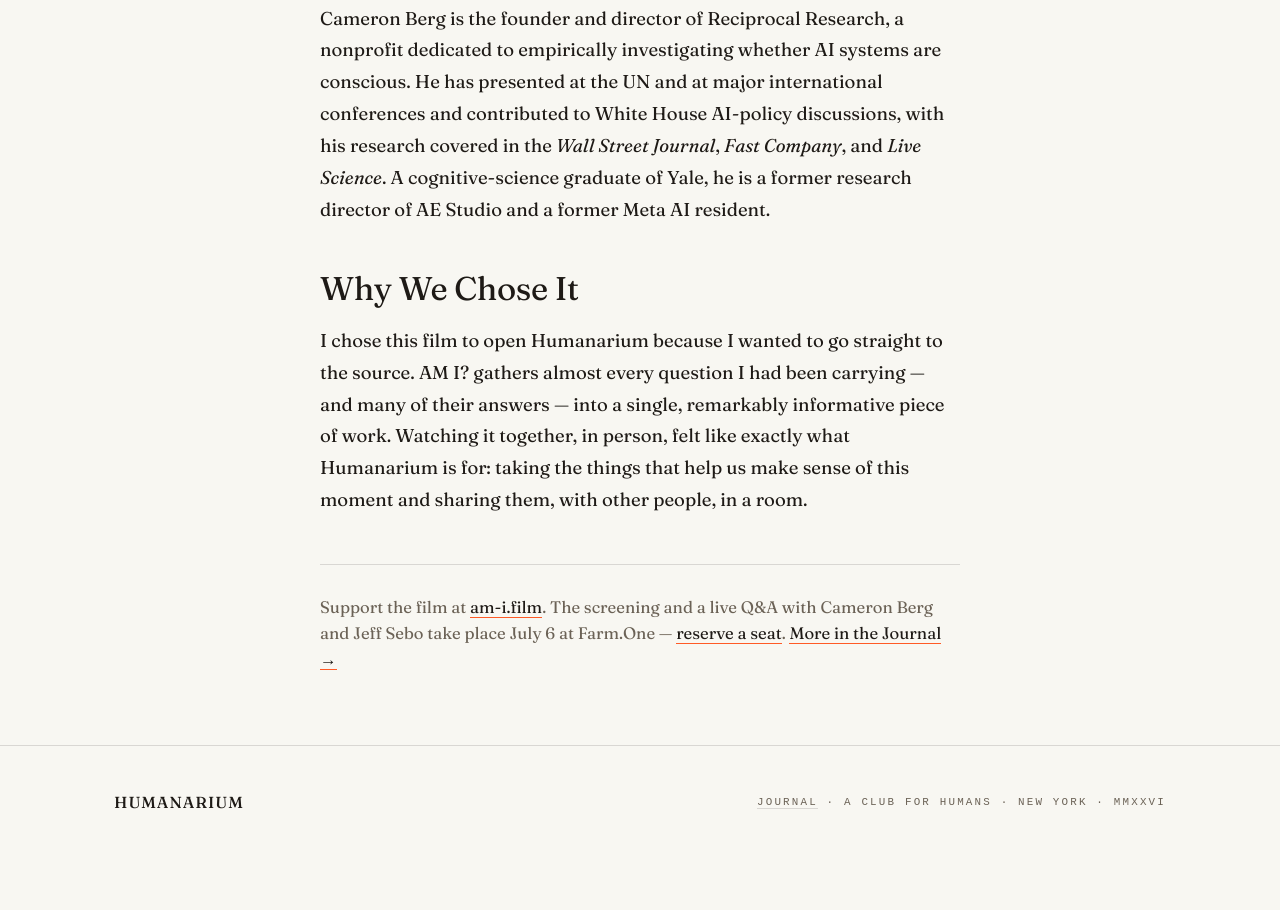
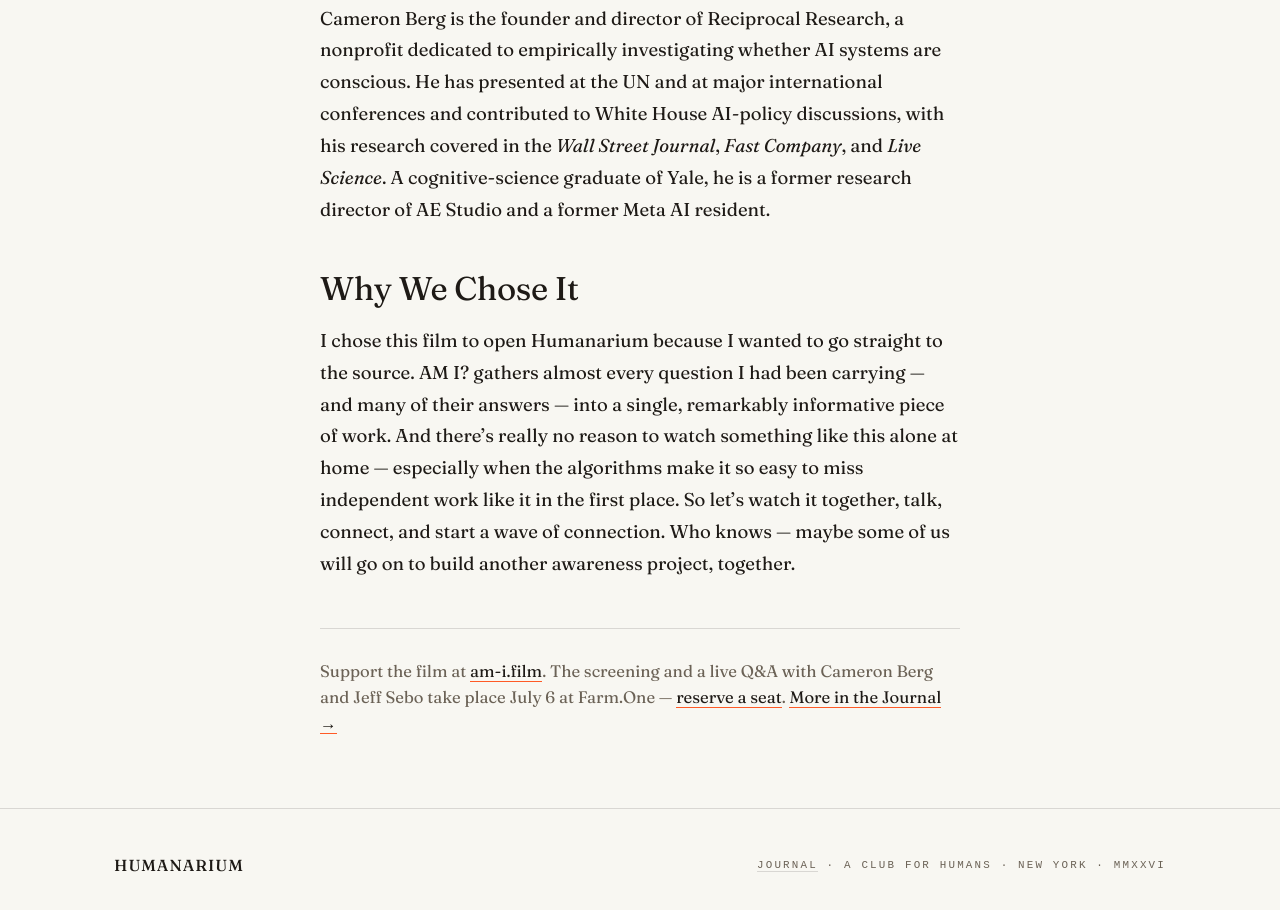
Before and after one commit to vickivale0/humanarium-site, a plain HTML site: page journal-ami.html in a window 1280 px wide. Shown: the part 1877-2787 px from the top of the page. Before the commit the page ends 2735 px from the top, so only its background shows below. Drawn offline with Linux system fonts and the light colour scheme; a web font is replaced by a local one.

Commit message:
Add files via upload

```diff
--- a/journal-ami.html
+++ b/journal-ami.html
@@ -105,7 +105,7 @@
       <p>Cameron Berg is the founder and director of Reciprocal Research, a nonprofit dedicated to empirically investigating whether AI systems are conscious. He has presented at the UN and at major international conferences and contributed to White House AI-policy discussions, with his research covered in the <em>Wall Street Journal</em>, <em>Fast Company</em>, and <em>Live Science</em>. A cognitive-science graduate of Yale, he is a former research director of AE Studio and a former Meta AI resident.</p>
 
       <h2>Why We Chose It</h2>
-      <p>I chose this film to open Humanarium because I wanted to go straight to the source. AM I? gathers almost every question I had been carrying — and many of their answers — into a single, remarkably informative piece of work. Watching it together, in person, felt like exactly what Humanarium is for: taking the things that help us make sense of this moment and sharing them, with other people, in a room.</p>
+      <p>I chose this film to open Humanarium because I wanted to go straight to the source. AM I? gathers almost every question I had been carrying — and many of their answers — into a single, remarkably informative piece of work. And there’s really no reason to watch something like this alone at home — especially when the algorithms make it so easy to miss independent work like it in the first place. So let’s watch it together, talk, connect, and start a wave of connection. Who knows — maybe some of us will go on to build another awareness project, together.</p>
 
       <div class="endmark">
         Support the film at <a href="https://am-i.film" target="_blank" rel="noopener">am-i.film</a>. The screening and a live Q&amp;A with Cameron Berg and Jeff Sebo take place July 6 at Farm.One — <a href="https://partiful.com/e/GwkZirknTTjISAEMm9ZH" target="_blank" rel="noopener">reserve a seat</a>. <a href="journal.html">More in the Journal →</a>
```
Also changed, not shown: index.html (+2 -1 lines).
